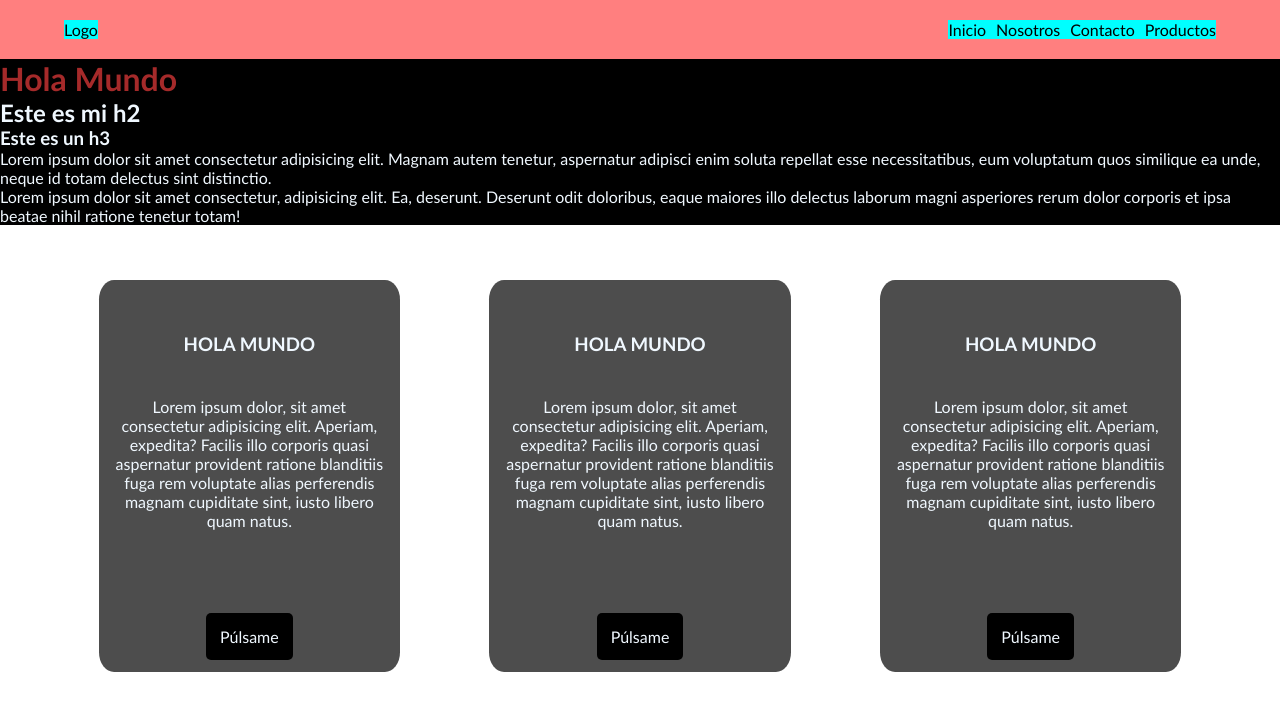
After one commit to marilexx/Curso2024, a PHP site: page / in a window 1280 px wide. The commit adds this page. Shown: the top 725 px of the page. Run offline with PHP 8.4, Linux system fonts and the light colour scheme.

Commit message:
Clase 27/09/2024

```diff
--- /dev/null
+++ b/Desarrollo WEB en Entorno Cliente/index.html
@@ -0,0 +1,73 @@
+<!DOCTYPE html>
+<html lang="en">
+
+<head>
+    <meta charset="UTF-8">
+    <meta name="viewport" content="width=device-width, initial-scale=1.0">
+    <link rel="stylesheet" href="style.css">
+    <title>Document</title>
+</head>
+
+<body>
+    <header>
+        <div class="contenedor">
+            <div class="columna1">
+                <p>Logo</p>
+            </div>
+            <div class="columna2">
+                <p>Inicio </p>
+                <p>Nosotros </p>
+                <p>Contacto </p>
+                <p>Productos </p>
+            </div>
+        </div>
+    </header>
+    <div class="caja">
+
+        <h1 style="color: brown;">Hola Mundo</h1>
+        <h2>Este es mi h2</h2>
+        <h3>Este es un h3</h3>
+        <p>Lorem ipsum dolor sit amet consectetur adipisicing elit. Magnam autem tenetur, aspernatur adipisci enim
+            soluta repellat esse necessitatibus, eum voluptatum quos similique ea unde, neque id totam delectus sint
+            distinctio.</p>
+        <p>Lorem ipsum dolor sit amet consectetur, adipisicing elit. Ea, deserunt. Deserunt odit doloribus, eaque
+            maiores illo delectus laborum magni asperiores rerum dolor corporis et ipsa beatae nihil ratione tenetur
+            totam!</p>
+
+    </div>
+
+
+    <div class="contenido">
+
+        <div class="cajaContenido">
+            <h3>HOLA MUNDO</h3>
+            <p>Lorem ipsum dolor, sit amet consectetur adipisicing elit. Aperiam, expedita? Facilis illo corporis quasi
+                aspernatur provident ratione blanditiis fuga rem voluptate alias perferendis magnam cupiditate sint,
+                iusto libero quam natus.</p>
+                <div class="centerDiv"><a href="www.google.com">Púlsame</a></div>
+        </div>
+        <div class="cajaContenido">
+            <h3>HOLA MUNDO</h3>
+        <p>Lorem ipsum dolor, sit amet consectetur adipisicing elit. Aperiam, expedita? Facilis illo corporis quasi
+            aspernatur provident ratione blanditiis fuga rem voluptate alias perferendis magnam cupiditate sint, iusto
+            libero quam natus.</p>
+            <div class="centerDiv"><a href="www.google.com">Púlsame</a></div>
+
+        </div>
+        <div class="cajaContenido">
+            <h3>HOLA MUNDO</h3>
+            <p>Lorem ipsum dolor, sit amet consectetur adipisicing elit. Aperiam, expedita? Facilis illo corporis quasi
+                aspernatur provident ratione blanditiis fuga rem voluptate alias perferendis magnam cupiditate sint, iusto
+                libero quam natus.</p>
+            <div class="centerDiv"><a href="www.google.com">Púlsame</a></div>
+        </div>
+
+    </div>
+
+
+
+    <!--  -->
+
+</body>
+
+</html>
--- /dev/null
+++ b/Desarrollo WEB en Entorno Cliente/style.css
@@ -0,0 +1,101 @@
+body{
+    font-family: 'Gill Sans', 'Gill Sans MT', Calibri, 'Trebuchet MS', sans-serif;
+}
+
+*{
+    margin: 0;
+    padding: 0;
+}
+
+.caja{
+    color: aliceblue;
+    background-color: black;
+}
+
+.contenedor{
+    background-color: rgb(255, 127, 127);
+    /*  width: 90%;*/
+
+    padding: 20px 5%;
+    display: flex;
+    justify-content: space-between;
+
+}
+
+
+/* Por defecto se aplica el display-block para que se imprima uno a uno, poniendose uno abajo del otro. */
+
+
+.columna1{
+
+    background-color: aqua;
+
+}
+
+.columna2{
+
+    background-color: aqua;
+    display: flex;
+    /*Display:flex. Para que se imprima en linea y sea fexible el contenido*/
+    gap: 10px; /* Mejor manera de dar espacio entre contenido, hijos, para que sea responsivo del tiron */
+
+}
+
+/*Padding esapcio interno, dentro de la caja*/
+/*Padding espacio externo, dentro de la caja*/
+/*Tener en cuenta los bordes, también*/
+
+
+
+.contenido{
+
+    padding: 20px 5%;
+    display: flex;
+    align-items: center;
+    text-align: center;
+    gap: 20px;
+
+}
+
+.cajaContenido{
+
+    justify-content: center;
+    margin: 3%;
+    border-radius: 2px, solid;
+    display: flex;
+    display: block;
+    align-items: center;
+    background-color: rgb(77, 77, 77);
+    padding: 1%;
+    border-radius: 5%;
+    color: aliceblue;
+
+}
+
+.contenido h3{
+
+    margin-top: 15%;
+    margin-bottom: 15%;
+
+}
+
+
+.contenido a{
+
+    margin-top: 10%;
+    border-radius: 5px;
+    background-color: black;
+    color: aliceblue;
+    padding: 5%;
+    text-decoration: none;
+
+
+}
+
+
+.centerDiv{
+    margin-top: 20%;
+    display: flex;
+    align-items: center;
+    justify-content: center;
+}
```
Also changed, not shown: Desarrollo WEB en Entorno Cliente/ElCorteIngles/index.html (added, +65 -0 lines), Desarrollo WEB en Entorno Cliente/ElCorteIngles/style.css (added, +33 -0 lines), Desarrollo WEB en Entorno Cliente/ProyectoWEB/index.html (+12 -6 lines), Desarrollo WEB en Entorno Cliente/ProyectoWEB/style.css (+21 -0 lines), Desarrollo WEB en Entorno Cliente/ElCorteIngles/assets/Deportes.png (added), Desarrollo WEB en Entorno Cliente/ElCorteIngles/assets/Electronica.png (added), Desarrollo WEB en Entorno Cliente/ElCorteIngles/assets/Hogar.png (added), Desarrollo WEB en Entorno Cliente/ElCorteIngles/assets/ModaHombre.png (added), Desarrollo WEB en Entorno Cliente/ElCorteIngles/assets/ModaInfantil.png (added), Desarrollo WEB en Entorno Cliente/ElCorteIngles/assets/ModaMujer.png (added), Desarrollo WEB en Entorno Cliente/Nuevo Documento de texto.txt (deleted), Desarrollo WEB en Entorno Cliente/ProyectoWEB/assets/I.jpeg (deleted), Desarrollo WEB en Entorno Cliente/ProyectoWEB/assets/WhatsApp Image 2024-09-26 at 22.13.48.jpeg (deleted), Desarrollo WEB en Entorno Cliente/ProyectoWEB/assets/WhatsApp Image 2024-09-26 at 22.14.38.jpeg (deleted), 2 more files, 7 other files.
